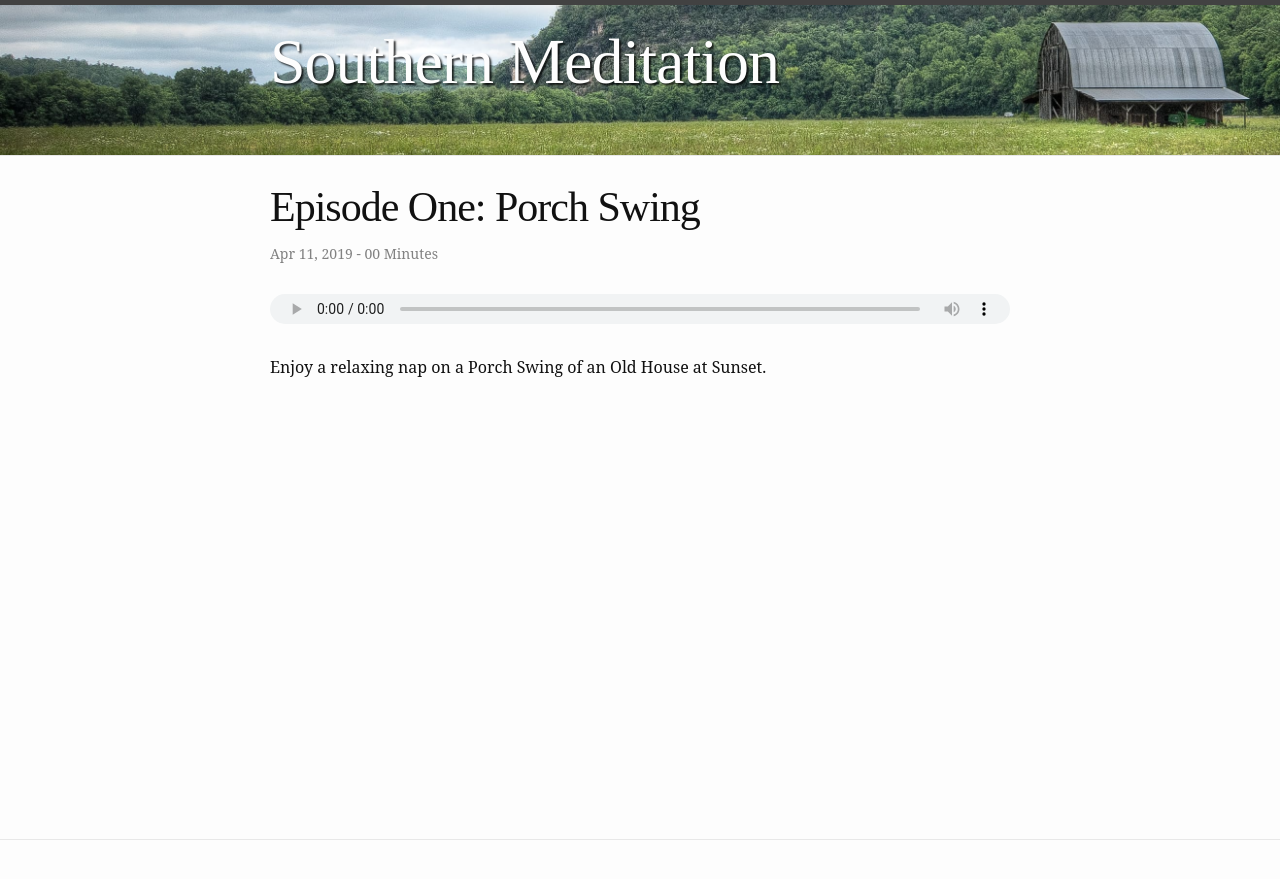
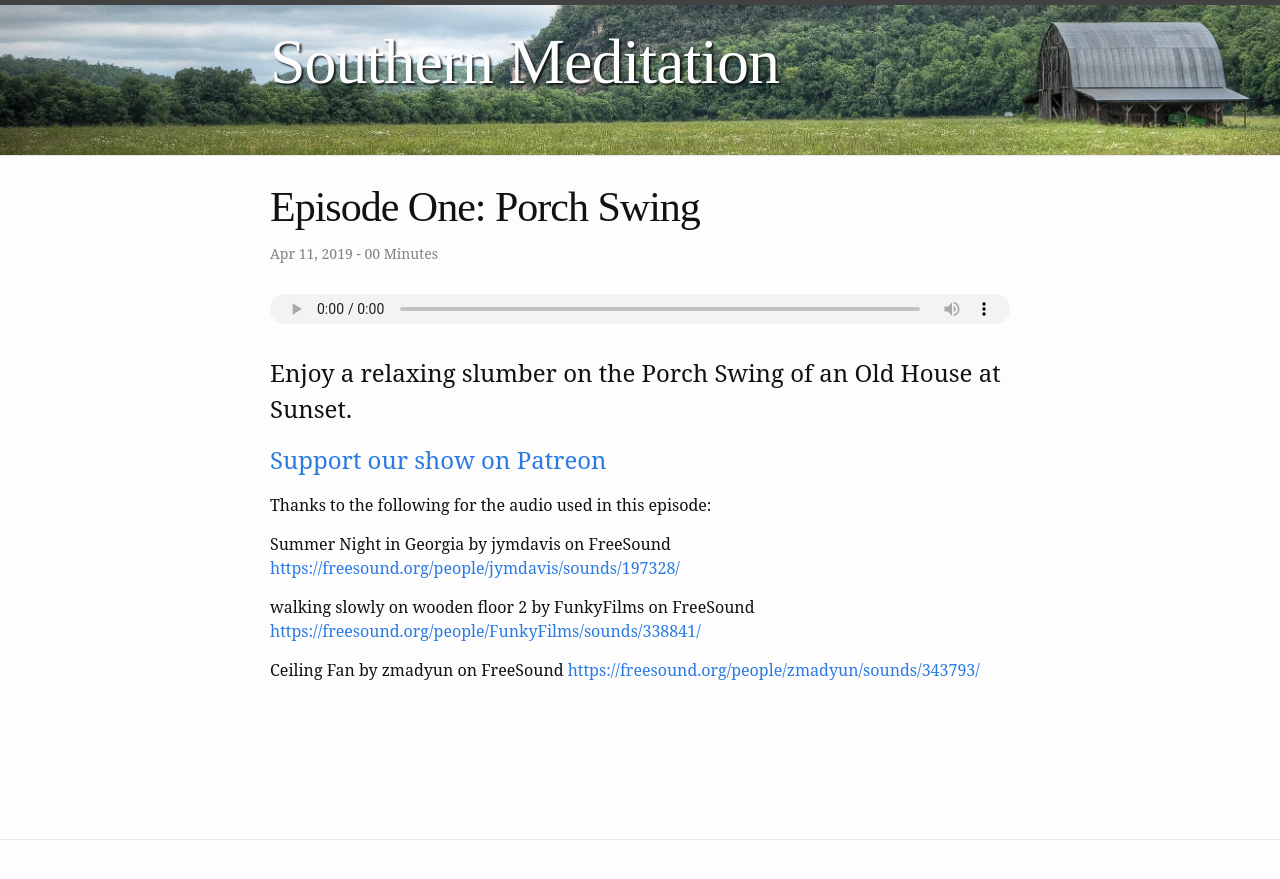
Before and after one commit to bartdorsey/southernmeditation.com, a Jekyll site: the page built from _posts/2019-04-11-Episode-1.markdown, in a window 1280 px wide. Shown: the top 879 px of the page. Built offline with Jekyll 4.4.1, drawn with Linux system fonts in a browser that asks for light colours; comment, search, counter and statistics services are not loaded.

Commit message:
Updating show notes

```diff
--- a/_posts/2019-04-11-Episode-1.markdown
+++ b/_posts/2019-04-11-Episode-1.markdown
@@ -12,4 +12,14 @@ podcast_duration: "00:14:34"
 podcast_length: 17963799
 podcast_guid: ?p=2
 ---
-Enjoy a relaxing nap on a Porch Swing of an Old House at Sunset.
+# Enjoy a relaxing slumber on the Porch Swing of an Old House at Sunset.
+
+# <a href="https://www.patreon.com/bePatron?u=8203968" rel="payment">Support our show on Patreon</a>
+
+Thanks to the following for the audio used in this episode:
+
+Summer Night in Georgia by jymdavis on FreeSound <https://freesound.org/people/jymdavis/sounds/197328/>
+
+walking slowly on wooden floor 2 by FunkyFilms on FreeSound <https://freesound.org/people/FunkyFilms/sounds/338841/>
+
+Ceiling Fan by zmadyun on FreeSound <https://freesound.org/people/zmadyun/sounds/343793/>
```
